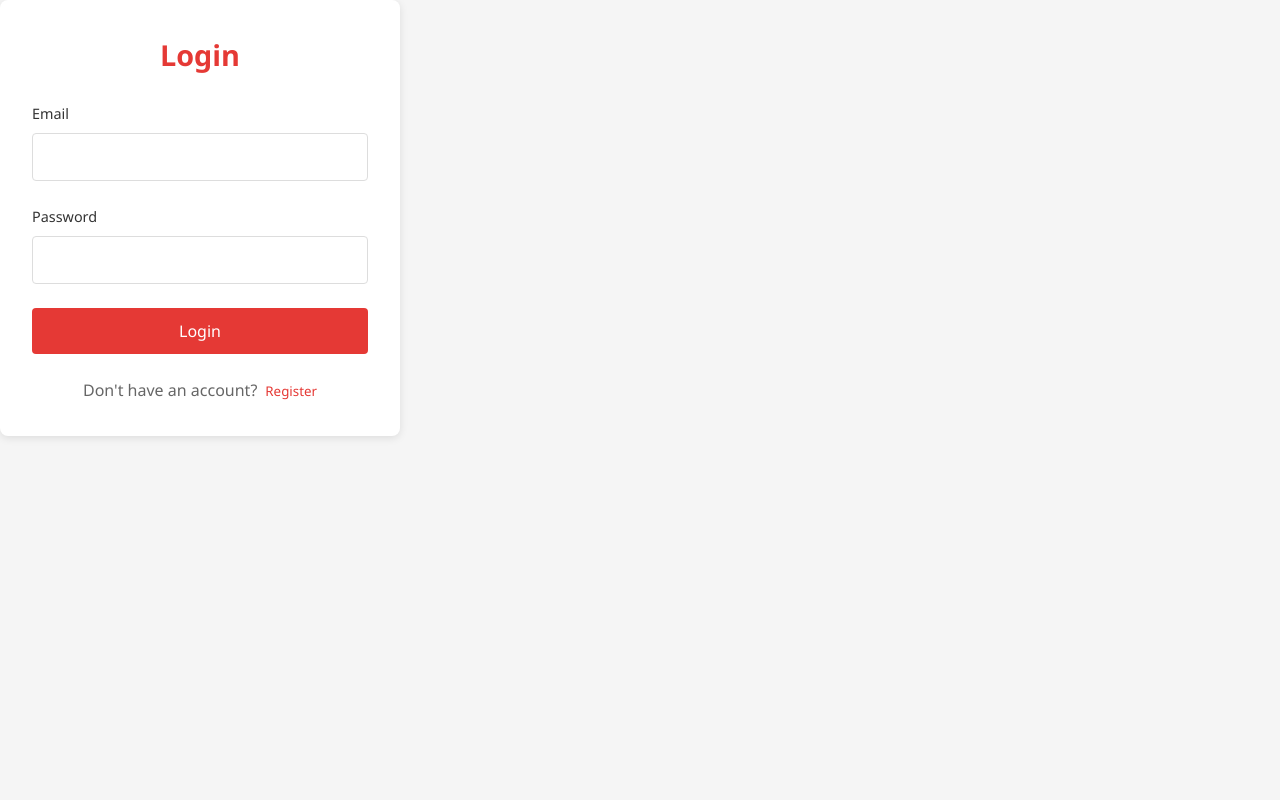
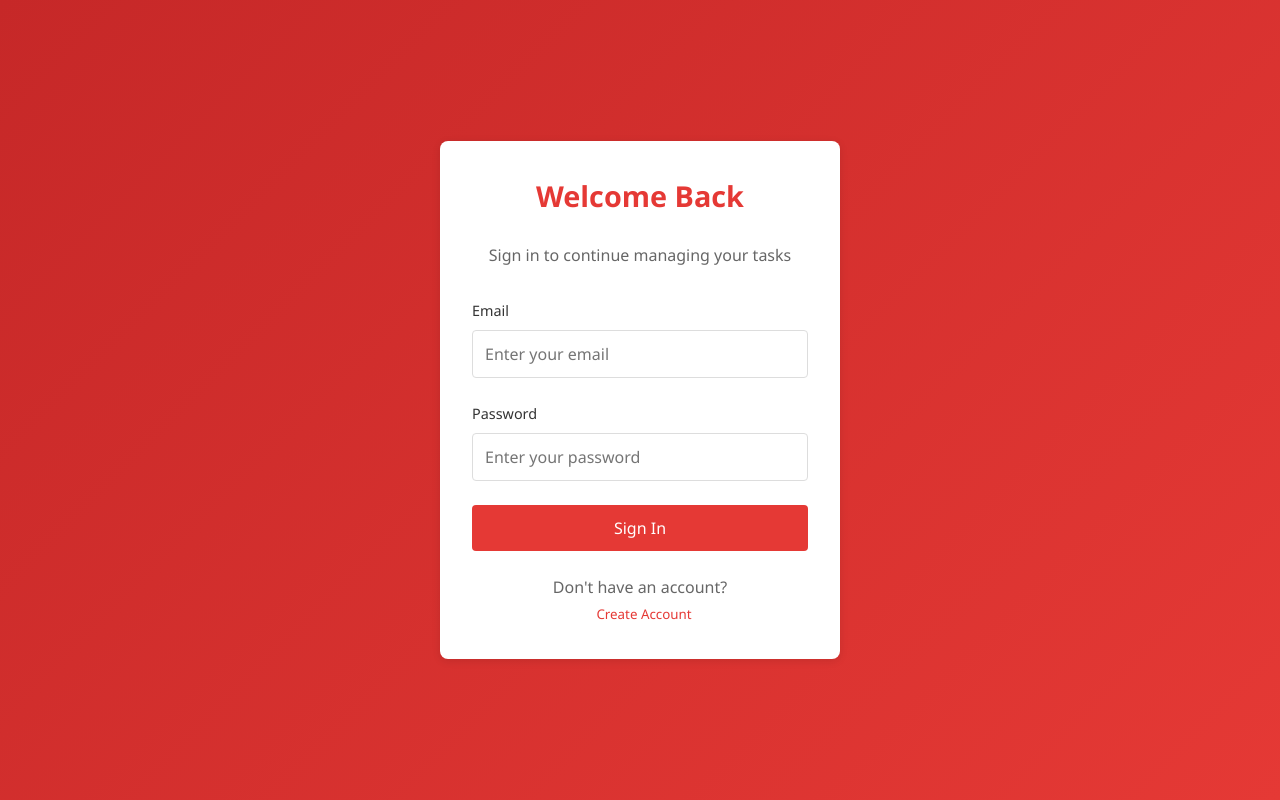
Before and after one commit to gengocodes/GenDo, a React (Create React App) app: page /login in a window 1280 px wide. Built offline with nearby package versions, Linux system fonts and the light colour scheme.

Commit message:
improve overall ui/ux and redundancy + improved reponsivity

```diff
--- a/src/App.css
+++ b/src/App.css
@@ -321,29 +321,143 @@
   font-size: 1.1rem;
 }
 
+.menu-toggle {
+  display: none;
+  background: none;
+  border: none;
+  padding: 0.5rem;
+  cursor: pointer;
+}
+
+.hamburger {
+  display: block;
+  width: 24px;
+  height: 2px;
+  background-color: var(--primary);
+  position: relative;
+  transition: var(--transition);
+}
+
+.hamburger::before,
+.hamburger::after {
+  content: '';
+  position: absolute;
+  width: 24px;
+  height: 2px;
+  background-color: var(--primary);
+  transition: var(--transition);
+}
+
+.hamburger::before {
+  top: -6px;
+}
+
+.hamburger::after {
+  bottom: -6px;
+}
+
+.menu-toggle[aria-expanded="true"] .hamburger {
+  background-color: transparent;
+}
+
+.menu-toggle[aria-expanded="true"] .hamburger::before {
+  transform: rotate(45deg);
+  top: 0;
+}
+
+.menu-toggle[aria-expanded="true"] .hamburger::after {
+  transform: rotate(-45deg);
+  bottom: 0;
+}
+
 @media (max-width: 768px) {
-  .navbar {
-    padding: 1rem;
+  .menu-toggle {
+    display: block;
   }
 
   .nav-links {
-    gap: 1rem;
+    display: none;
+    position: absolute;
+    top: 100%;
+    left: 0;
+    right: 0;
+    background-color: var(--secondary);
+    padding: 1rem;
+    box-shadow: var(--shadow);
+    flex-direction: column;
+    gap: 0.5rem;
+  }
+
+  .nav-links.active {
+    display: flex;
+  }
+
+  .nav-link {
+    width: 100%;
+    padding: 0.75rem 1rem;
+    text-align: center;
+  }
+
+  .hero-section {
+    padding: 4rem 1rem;
   }
 
   .hero-section h1 {
-    font-size: 2.5rem;
+    font-size: 2rem;
+    margin-bottom: 1rem;
   }
 
   .hero-section p {
-    font-size: 1.2rem;
+    font-size: 1rem;
+    margin-bottom: 1.5rem;
   }
 
   .cta-buttons {
     flex-direction: column;
-    align-items: center;
+    gap: 1rem;
   }
 
-  .features {
-    padding: 4rem 1rem;
+  .cta-primary,
+  .cta-secondary {
+    width: 100%;
+    text-align: center;
+  }
+
+  .features-grid {
+    grid-template-columns: 1fr;
+    gap: 1.5rem;
+  }
+
+  .auth-form-container {
+    width: 90%;
+    max-width: none;
+    margin: 1rem;
+    padding: 1.5rem;
+  }
+
+  .auth-form-container h2 {
+    font-size: 1.5rem;
+  }
+
+  .auth-subtitle {
+    font-size: 0.9rem;
+  }
+
+  .form-group {
+    margin-bottom: 1rem;
+  }
+
+  .auth-toggle {
+    flex-direction: column;
+    gap: 0.5rem;
+    text-align: center;
   }
 }
+
+.auth-subtitle {
+  text-align: center;
+  color: var(--text-light);
+  margin-bottom: 2rem;
+  font-size: 1rem;
+  line-height: 1.5;
+}
--- a/src/App.tsx
+++ b/src/App.tsx
@@ -17,8 +17,7 @@
             <Routes>
               <Route path="/" element={<LandingPage />} />
               <Route path="/about" element={<About />} />
-              <Route path="/login" element={<Auth type="login" />} />
-              <Route path="/register" element={<Auth type="register" />} />
+              <Route path="/login" element={<Auth />} />
               <Route
                 path="/dashboard"
                 element={
@@ -27,6 +26,7 @@
                   </PrivateRoute>
                 }
               />
+              <Route path="*" element={<Navigate to="/" />} />
             </Routes>
           </div>
         </TodoProvider>
--- a/src/components/Auth.tsx
+++ b/src/components/Auth.tsx
@@ -3,13 +3,10 @@
 import { useAuth } from '../context/AuthContext';
 import './Auth.css';
 
-interface AuthProps {
-  type: 'login' | 'register';
-}
-
-const Auth: React.FC<AuthProps> = ({ type }) => {
+const Auth: React.FC = () => {
   const navigate = useNavigate();
   const { login, register } = useAuth();
+  const [isRegistering, setIsRegistering] = useState(false);
   const [formData, setFormData] = useState({
     name: '',
     email: '',
@@ -29,7 +26,7 @@
     setError(null);
 
     try {
-      if (type === 'register') {
+      if (isRegistering) {
         await register(formData.name, formData.email, formData.password);
       } else {
         await login(formData.email, formData.password);
@@ -40,12 +37,30 @@
     }
   };
 
+  const toggleMode = () => {
+    setIsRegistering(!isRegistering);
+    setError(null);
+    setFormData({
+      name: '',
+      email: '',
+      password: '',
+    });
+  };
+
   return (
+    <div className="auth-section">
       <div className="auth-form-container">
-      <h2>{type === 'login' ? 'Login' : 'Create Account'}</h2>
+        <h2>{isRegistering ? 'Create Account' : 'Welcome Back'}</h2>
+        <p className="auth-subtitle">
+          {isRegistering
+            ? 'Create your account to start managing tasks efficiently'
+            : 'Sign in to continue managing your tasks'}
+        </p>
+
         {error && <div className="error-message">{error}</div>}
+
         <form onSubmit={handleSubmit}>
-        {type === 'register' && (
+          {isRegistering && (
             <div className="form-group">
               <label htmlFor="name">Name</label>
               <input
@@ -54,10 +69,12 @@
                 name="name"
                 value={formData.name}
                 onChange={handleChange}
-              required
+                required={isRegistering}
+                placeholder="Enter your name"
               />
             </div>
           )}
+
           <div className="form-group">
             <label htmlFor="email">Email</label>
             <input
@@ -67,8 +84,10 @@
               value={formData.email}
               onChange={handleChange}
               required
+              placeholder="Enter your email"
             />
           </div>
+
           <div className="form-group">
             <label htmlFor="password">Password</label>
             <input
@@ -78,34 +97,26 @@
               value={formData.password}
               onChange={handleChange}
               required
+              placeholder="Enter your password"
+              minLength={6}
             />
           </div>
+
           <button type="submit" className="auth-button">
-          {type === 'login' ? 'Login' : 'Register'}
+            {isRegistering ? 'Create Account' : 'Sign In'}
           </button>
         </form>
+
         <div className="auth-toggle">
-        {type === 'login' ? (
-          <>
-            Don't have an account?
-            <button
-              className="toggle-button"
-              onClick={() => navigate('/register')}
-            >
-              Register
+          <p>
+            {isRegistering
+              ? 'Already have an account?'
+              : "Don't have an account?"}
+          </p>
+          <button className="toggle-button" onClick={toggleMode}>
+            {isRegistering ? 'Sign In' : 'Create Account'}
           </button>
-          </>
-        ) : (
-          <>
-            Already have an account?
-            <button
-              className="toggle-button"
-              onClick={() => navigate('/login')}
-            >
-              Login
-            </button>
-          </>
-        )}
+        </div>
       </div>
     </div>
   );
--- a/src/components/Navigation.tsx
+++ b/src/components/Navigation.tsx
@@ -1,13 +1,18 @@
-import React from 'react';
+import React, { useState } from 'react';
 import { Link, useLocation } from 'react-router-dom';
 import { useAuth } from '../context/AuthContext';
 
 const Navigation: React.FC = () => {
   const location = useLocation();
   const { isAuthenticated, logout } = useAuth();
+  const [isMenuOpen, setIsMenuOpen] = useState(false);
 
   const isActive = (path: string) => {
     return location.pathname === path ? 'active' : '';
+  };
+
+  const toggleMenu = () => {
+    setIsMenuOpen(!isMenuOpen);
   };
 
   return (
@@ -16,31 +21,38 @@
         <span role="img" aria-label="check mark">✓</span>
         Gendo
       </Link>
-      <div className="nav-links">
-        <Link to="/" className={`nav-link ${isActive('/')}`}>
+
+      <button className="menu-toggle" onClick={toggleMenu} aria-label="Toggle menu">
+        <span className="hamburger"></span>
+      </button>
+
+      <div className={`nav-links ${isMenuOpen ? 'active' : ''}`}>
+        <Link to="/" className={`nav-link ${isActive('/')}`} onClick={() => setIsMenuOpen(false)}>
           Home
         </Link>
-        <Link to="/about" className={`nav-link ${isActive('/about')}`}>
+        <Link to="/about" className={`nav-link ${isActive('/about')}`} onClick={() => setIsMenuOpen(false)}>
           About
         </Link>
         {isAuthenticated ? (
           <>
-            <Link to="/dashboard" className={`nav-link ${isActive('/dashboard')}`}>
+            <Link to="/dashboard" className={`nav-link ${isActive('/dashboard')}`} onClick={() => setIsMenuOpen(false)}>
               Dashboard
             </Link>
-            <button onClick={logout} className="nav-link" style={{ border: 'none', background: 'none', cursor: 'pointer' }}>
+            <button
+              onClick={() => {
+                logout();
+                setIsMenuOpen(false);
+              }}
+              className="nav-link"
+              style={{ border: 'none', background: 'none', cursor: 'pointer' }}
+            >
               Logout
             </button>
           </>
         ) : (
-          <>
-            <Link to="/login" className={`nav-link ${isActive('/login')}`}>
-              Login
-            </Link>
-            <Link to="/register" className={`nav-link ${isActive('/register')}`}>
-              Register
-            </Link>
-          </>
+          <Link to="/login" className={`nav-link ${isActive('/login')}`} onClick={() => setIsMenuOpen(false)}>
+            Login
+          </Link>
         )}
       </div>
     </nav>
--- a/src/context/AuthContext.tsx
+++ b/src/context/AuthContext.tsx
@@ -12,6 +12,7 @@
   user: User | null;
   loading: boolean;
   error: string | null;
+  isAuthenticated: boolean;
   login: (email: string, password: string) => Promise<void>;
   register: (name: string, email: string, password: string) => Promise<void>;
   logout: () => void;
@@ -90,7 +91,15 @@
   };
 
   return (
-    <AuthContext.Provider value={{ user, loading, error, login, register, logout }}>
+    <AuthContext.Provider value={{
+      user,
+      loading,
+      error,
+      isAuthenticated: !!user,
+      login,
+      register,
+      logout
+    }}>
       {children}
     </AuthContext.Provider>
   );
```
Lines whose indentation alone changed are shown as unchanged.
